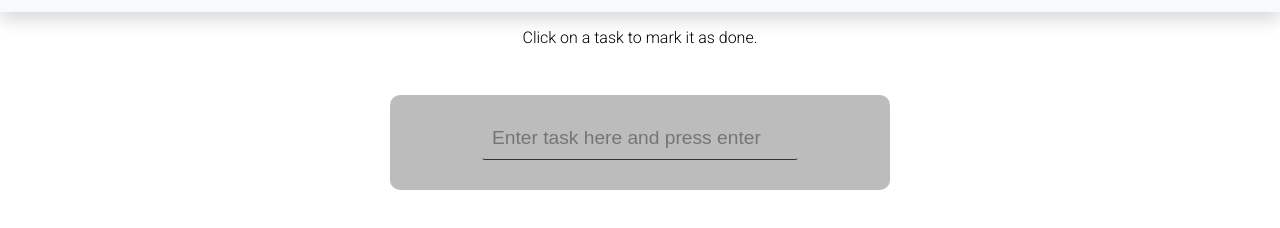
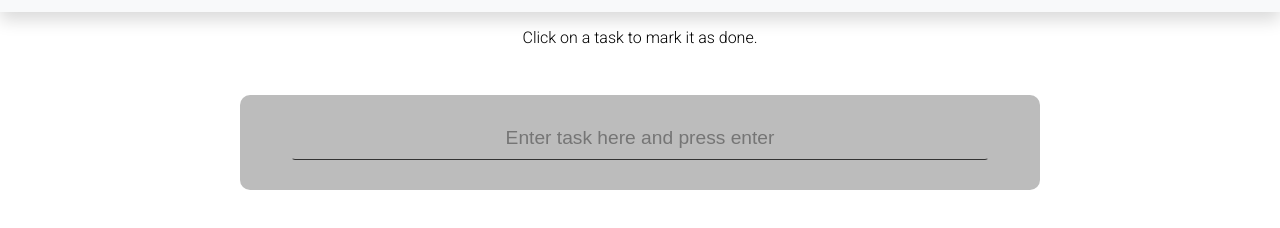
Before and after one commit to mrtndwrk/ToDoListTS, a website with bundled scripts: page public/index.html in a window 1280 px wide. Shown: the part 120-348 px from the top of the page. Built offline with nearby package versions, Linux system fonts and the light colour scheme.

Commit message:
fuck css man

```diff
--- a/public/style.css
+++ b/public/style.css
@@ -69,19 +69,20 @@ main{
 
 .task-container{
   padding: 20px;
-  width: 500px;
+  width: 800px;
   border-radius: 10px;
   display: flex;
   flex-direction: column;
-  justify-content: center; /* This line is added to center the items vertically */
-  align-items: center; /* This line is added to center the items horizontally */
+  justify-content: center;
+  align-items: center;
   background-color: #bcbcbc;
 }
 
 
 #new-task-title{
   border-radius: 5px;
-  width: 25vw;
+  max-width: 700px;
+  width: 100%;
   padding: 10px;
   font-size: 1.2rem;
   border: 2px solid transparent;
@@ -90,6 +91,12 @@ main{
   transition: border 0.3s linear;
   margin-bottom: 10px;
   background-color: transparent;
+  text-align: center;
+}
+
+#new-task-form{
+  max-width: 700px;
+  width: 100%;
 }
 
 #new-task-title:focus{
@@ -98,7 +105,8 @@ main{
 
 #list {
   padding: 0;
-  width: 25vw;
+  max-width: 700px;
+  width: 100%;
   display: flex;
   flex-direction: column;
   justify-content: center;
@@ -109,10 +117,9 @@ main{
 
 
 #list li {
-  text-align: center;
   font-weight: 300;
   font-size: 1.5rem;
-  max-width: 30vw;
+  max-width: 100%;
   text-align: center; /* add this line to center the list items */
   white-space: nowrap; /* add this line to prevent line breaks */
   overflow: hidden; /* add this line to hide vertical overflow */
@@ -164,11 +171,6 @@ button{
   padding-bottom: 2rem;
 }
 
-
-
-
-
-
 button:hover{
   background-color: #555;
 }
```
